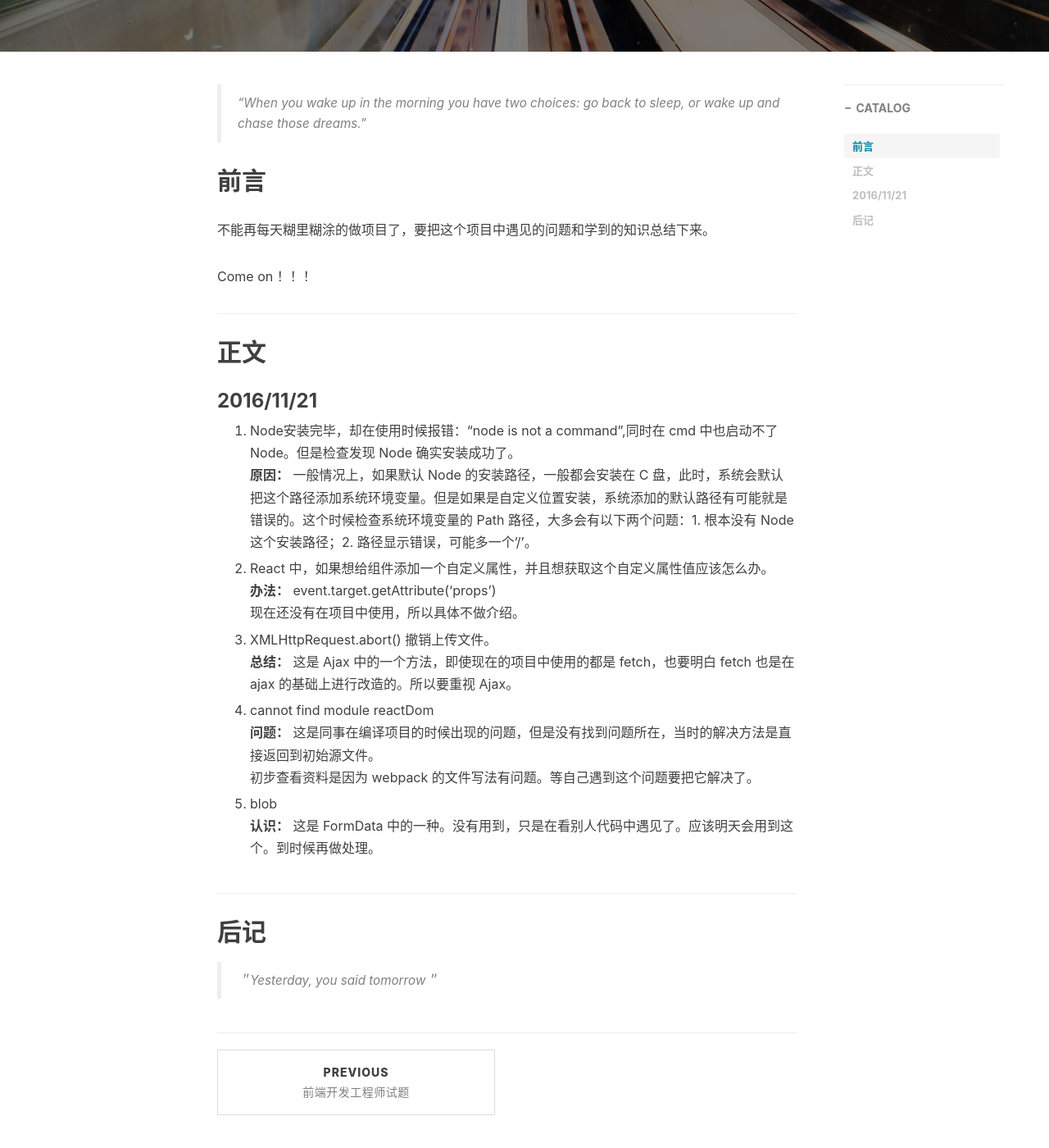
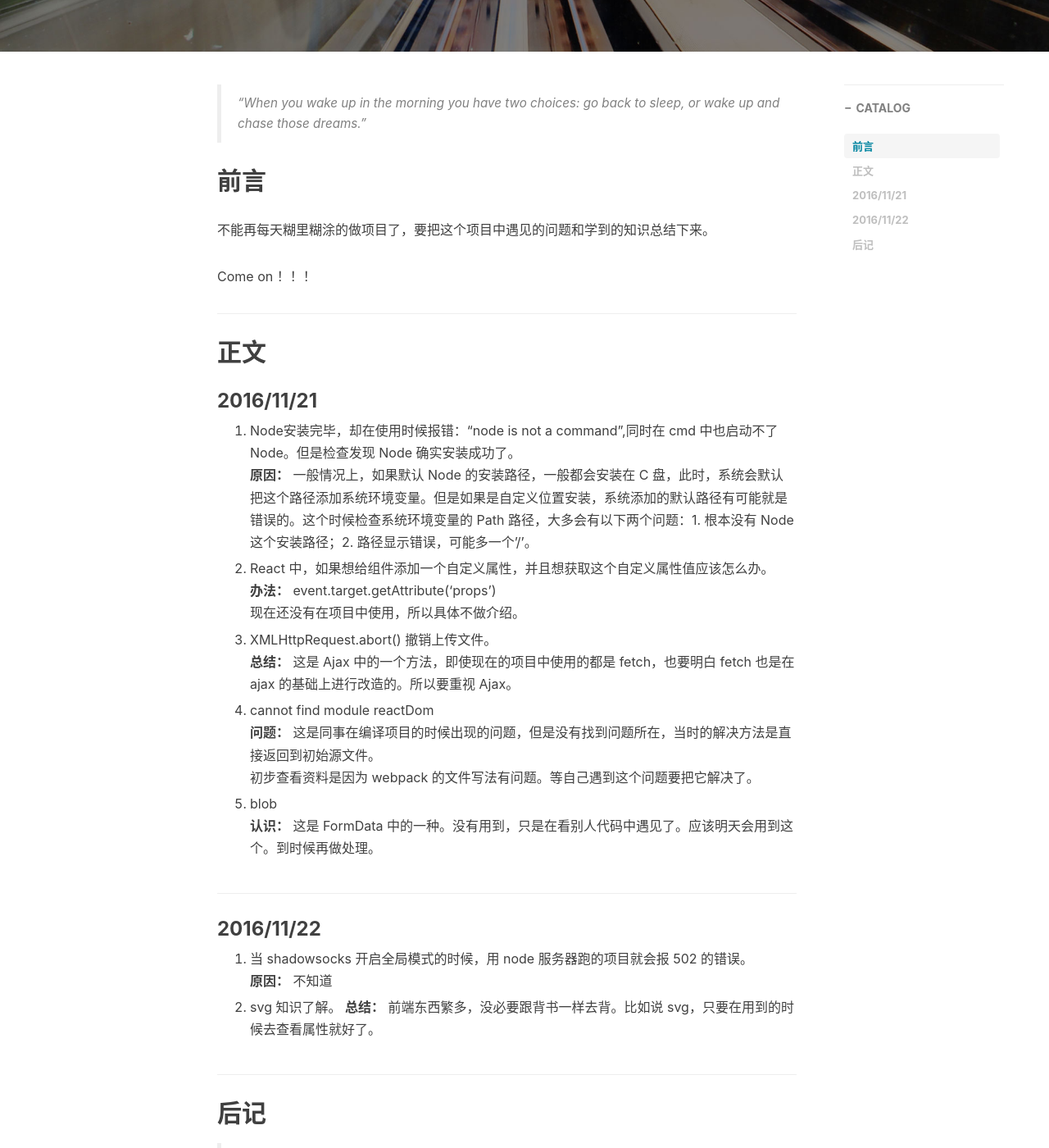
Before and after one commit to LizzieZhao/Blog, a Jekyll site: the page built from _posts/2016-11-20-Work-things.markdown, in a window 1280 px wide and 1400 px high, scrolled down 460 px. Shown: the whole window at 82% size. Built offline with Jekyll 4.4.1, drawn with Linux system fonts in a browser that asks for light colours; nearby versions of some CDN libraries; comment, search, counter and statistics services are not loaded.

Commit message:
add 11-22

```diff
--- a/_posts/2016-11-20-Work-things.markdown
+++ b/_posts/2016-11-20-Work-things.markdown
@@ -45,7 +45,14 @@ Come on ！！！
 5. blob
 **认识：** 这是 FormData 中的一种。没有用到，只是在看别人代码中遇见了。应该明天会用到这个。到时候再做处理。
 
+---
 
+### 2016/11/22
+1. 当 shadowsocks 开启全局模式的时候，用 node 服务器跑的项目就会报 502 的错误。
+**原因：** 不知道
+
+2. svg 知识了解。
+**总结：** 前端东西繁多，没必要跟背书一样去背。比如说 svg，只要在用到的时候去查看属性就好了。
 
 ---
 
```
